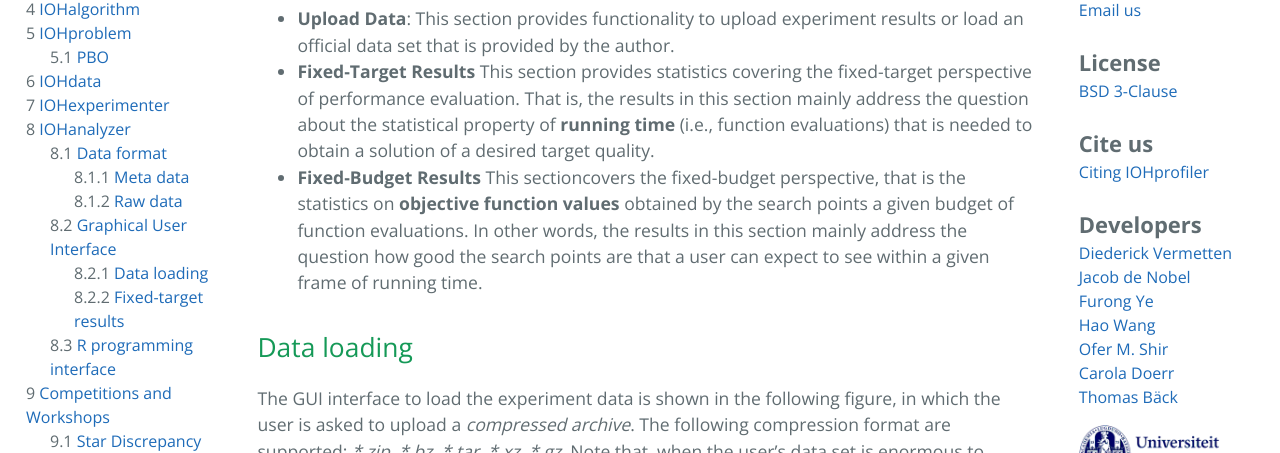
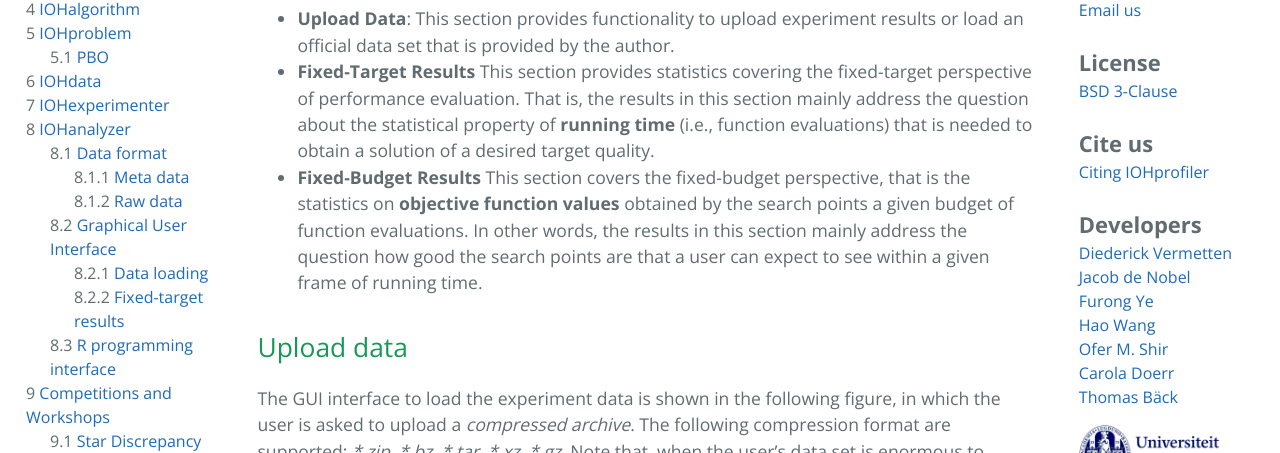
Before and after one commit to IOHprofiler/IOHprofiler.github.io, a Jekyll site: the page built from IOHanalyzer/GUI.md, in a window 1280 px wide and 900 px high, scrolled down 492 px. Shown: the part 95-548 px from the top of the window. Built offline with Jekyll 4.4.1, drawn with Linux system fonts in a browser that asks for light colours; formulas are drawn with MathJax 3.

Commit message:
Add space, change section title to be the same as in the GUI
Possibly also consider adding to the documentation a section on fixed-budget results (there isn't one), or a sentence why it isn't there (mostly the same as fixed-target?).

```diff
--- a/IOHanalyzer/GUI.md
+++ b/IOHanalyzer/GUI.md
@@ -21,9 +21,9 @@ This command will start the GUI server on your local machine (using the IP addre
 
 + **Upload Data**: This section provides functionality to upload experiment results or load an official data set that is provided by the author.
 + **Fixed-Target Results** This section provides statistics covering the fixed-target perspective of performance evaluation. That is, the results in this section mainly address the question about the statistical property of **running time** (i.e., function evaluations) that is needed to obtain a solution of a desired target quality.
-+ **Fixed-Budget Results** This sectioncovers the fixed-budget perspective, that is the statistics on **objective function values** obtained by the search points a given budget of function evaluations. In other words, the results in this section mainly address the question how good the search points are that a user can expect to see within a given frame of running time.
++ **Fixed-Budget Results** This section covers the fixed-budget perspective, that is the statistics on **objective function values** obtained by the search points a given budget of function evaluations. In other words, the results in this section mainly address the question how good the search points are that a user can expect to see within a given frame of running time.
 
-## <a name="loading-data"></a>Data loading
+## <a name="loading-data"></a>Upload data
 
 The GUI interface to load the experiment data is shown in the following figure, in which the user is asked to upload a *compressed archive*. The following compression format are supported: *\*.zip*, *\*.bz*, *\*.tar*, *\*.xz*, *\*.gz*. Note that, when the user's data set is enormous to handle, it is possible to speed up the uploading (and hence plotting) procedure by toggling option Efficient mode on, in which a subset is taken from the huge data set. Moreover, when using the [online GUI](http://iohprofiler.liacs.nl), the user can also load official data sets provided by the author, using the `Load Data from Repository` box on the right of the page. At the time of writing, two official data sets are made available, each of which contains results of 11 algorithms on all 23 test functions, over dimensions {16, 100, 625}. For the specification of those two data sets and updates on the data set, the user is suggested to visit [data page](https://github.com/IOHprofiler/IOHdata).
 
```
